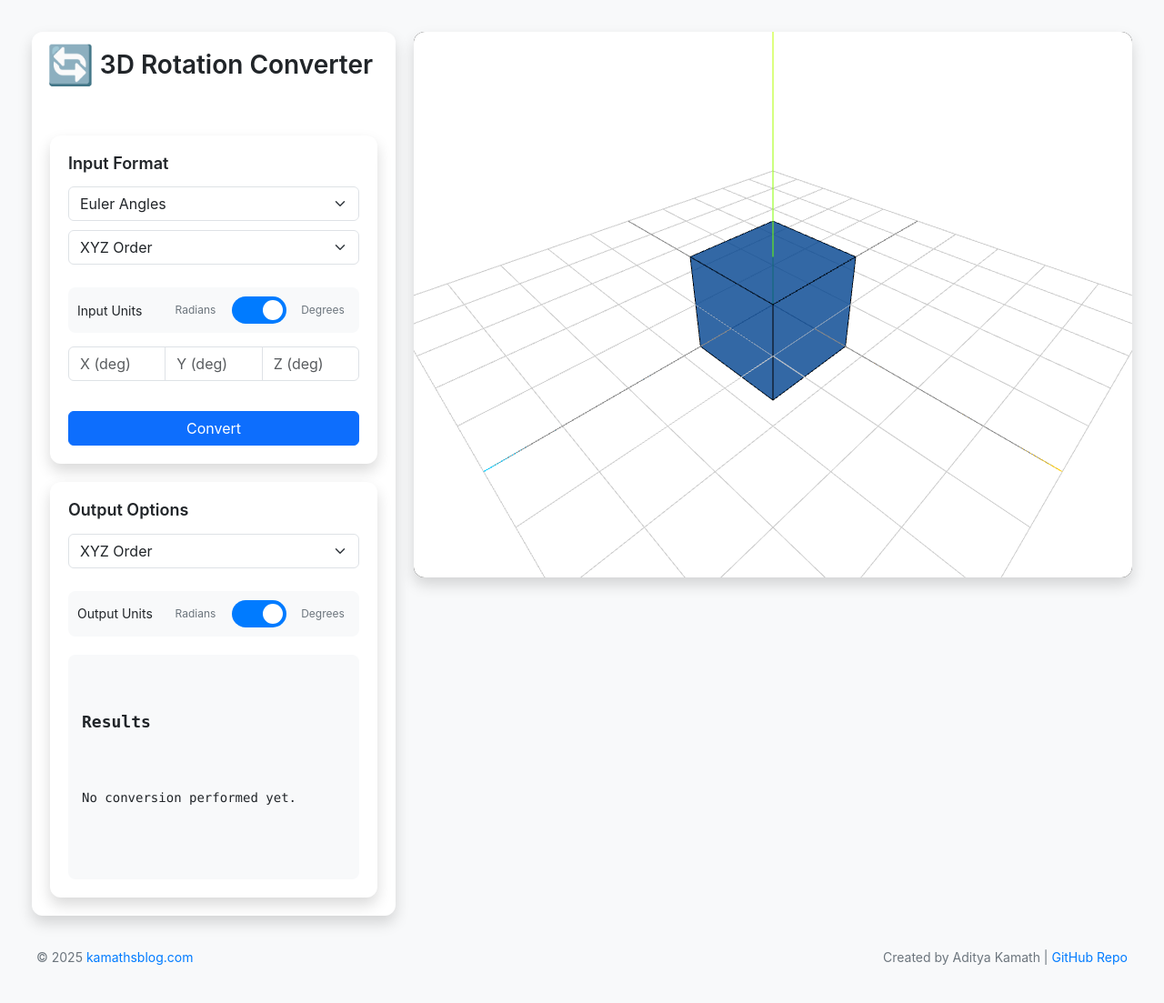
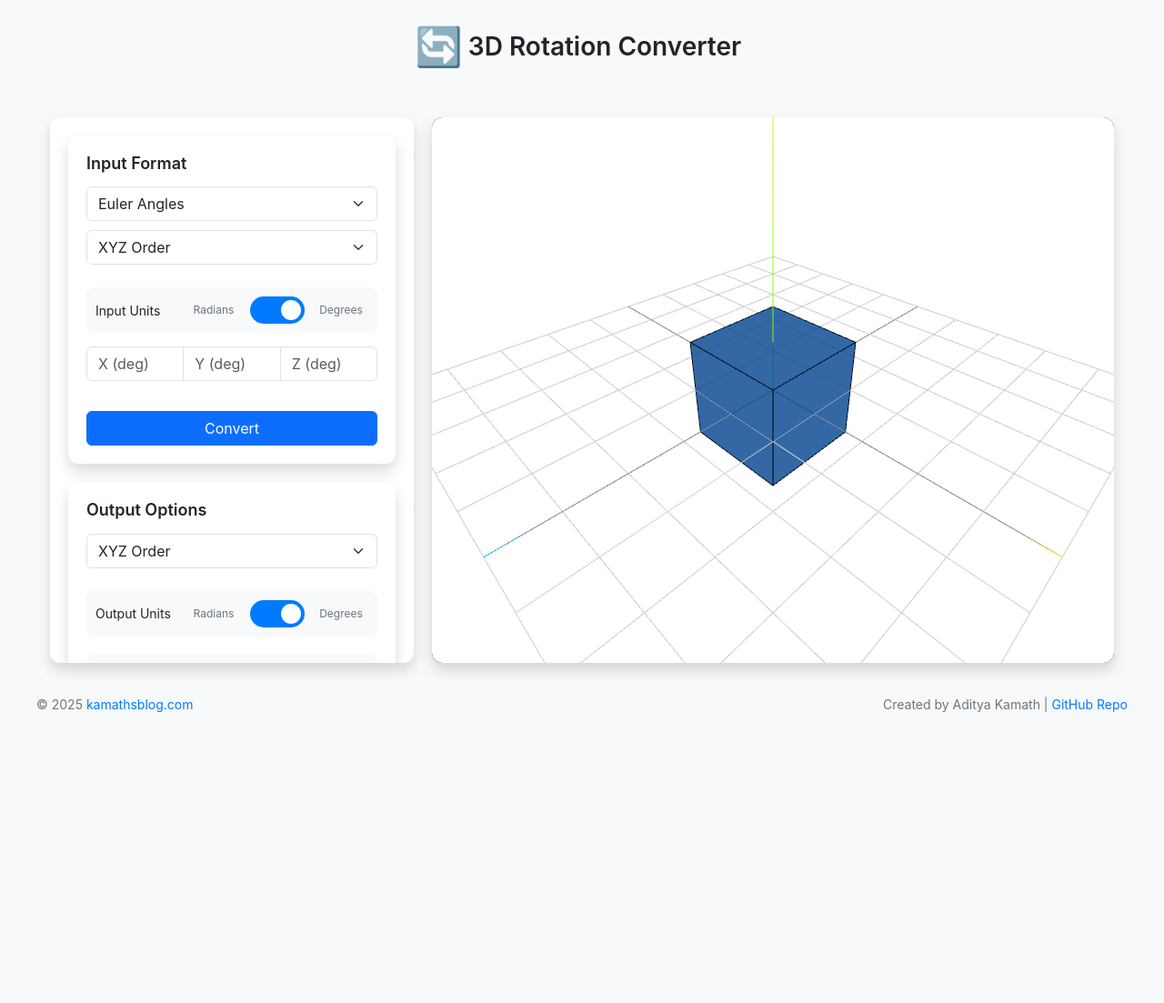
Before and after one commit to adityakamath/rotation-converter, a Flask app: page / in a window 1280 px wide. Shown: the whole page at 91% size. After the commit the page ends 783 px from the top, so only its background shows below. Run offline with Flask 3, Linux system fonts and the light colour scheme; some libraries are stand-ins or nearby versions.

Commit message:
Update layout to match gamepad-mapper with standalone header and side-by-side content

```diff
--- a/templates/index.html
+++ b/templates/index.html
@@ -34,15 +34,38 @@
         }
 
         .app-container {
-            max-width: 100%;
+            max-width: 1200px;
             margin: 0 auto;
             padding: 15px;
             display: flex !important;
-            flex-direction: row !important;
+            flex-direction: column !important;
             gap: 20px;
-            height: calc(100vh - 100px);
+            flex: 1;
             width: 100%;
-            flex: 1;
+        }
+
+        .header-section {
+            text-align: center;
+            margin-bottom: 25px;
+        }
+
+        .title {
+            font-size: 28px;
+            font-weight: 600;
+            margin-bottom: 15px;
+            color: var(--text-primary);
+        }
+
+        .title .header-emoji {
+            display: inline-block;
+            transform: scale(1.5);
+            margin-right: 8px;
+        }
+
+        .content-container {
+            display: flex;
+            gap: 20px;
+            height: calc(100vh - 200px);
         }
 
         .controls-section {
@@ -90,24 +113,6 @@
             height: 100% !important;
             outline: none;
             display: block;
-        }
-
-        .header-section {
-            text-align: center;
-            margin-bottom: 25px;
-        }
-
-        .title {
-            font-size: 28px;
-            font-weight: 600;
-            margin-bottom: 15px;
-            color: var(--text-primary);
-        }
-
-        .title .header-emoji {
-            display: inline-block;
-            transform: scale(1.5);
-            margin-right: 8px;
         }
 
         .input-section, .output-section {
@@ -283,8 +288,8 @@
         }
 
         @media (max-width: 992px) {
-            .app-container {
-                flex-direction: column !important;
+            .content-container {
+                flex-direction: column;
                 height: auto;
             }
 
@@ -307,7 +312,6 @@
 </head>
 <body>
     <div class="app-container">
-        <div class="controls-section">
         <div class="header-section">
             <h1 class="title">
                 <span class="header-emoji">🔄</span>
@@ -315,6 +319,8 @@
             </h1>
         </div>
 
+        <div class="content-container">
+            <div class="controls-section">
                 <div class="input-section">
                     <h2 class="section-title">Input Format</h2>
                     <select id="format" class="form-select">
@@ -412,6 +418,7 @@
             </div>
 
             <div class="viewer-section" id="viewer"></div>
+        </div>
     </div>
 
     <div class="footer">
```
Lines whose indentation alone changed are shown as unchanged.
